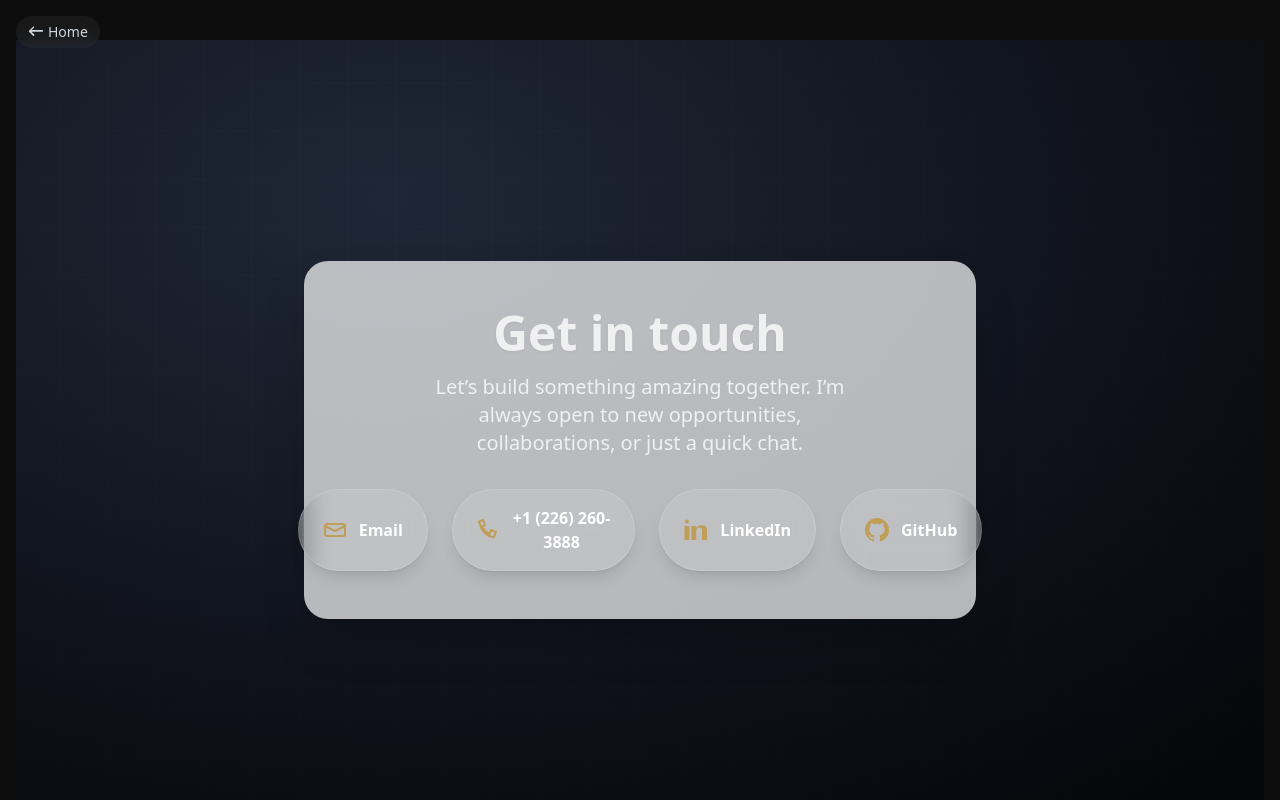
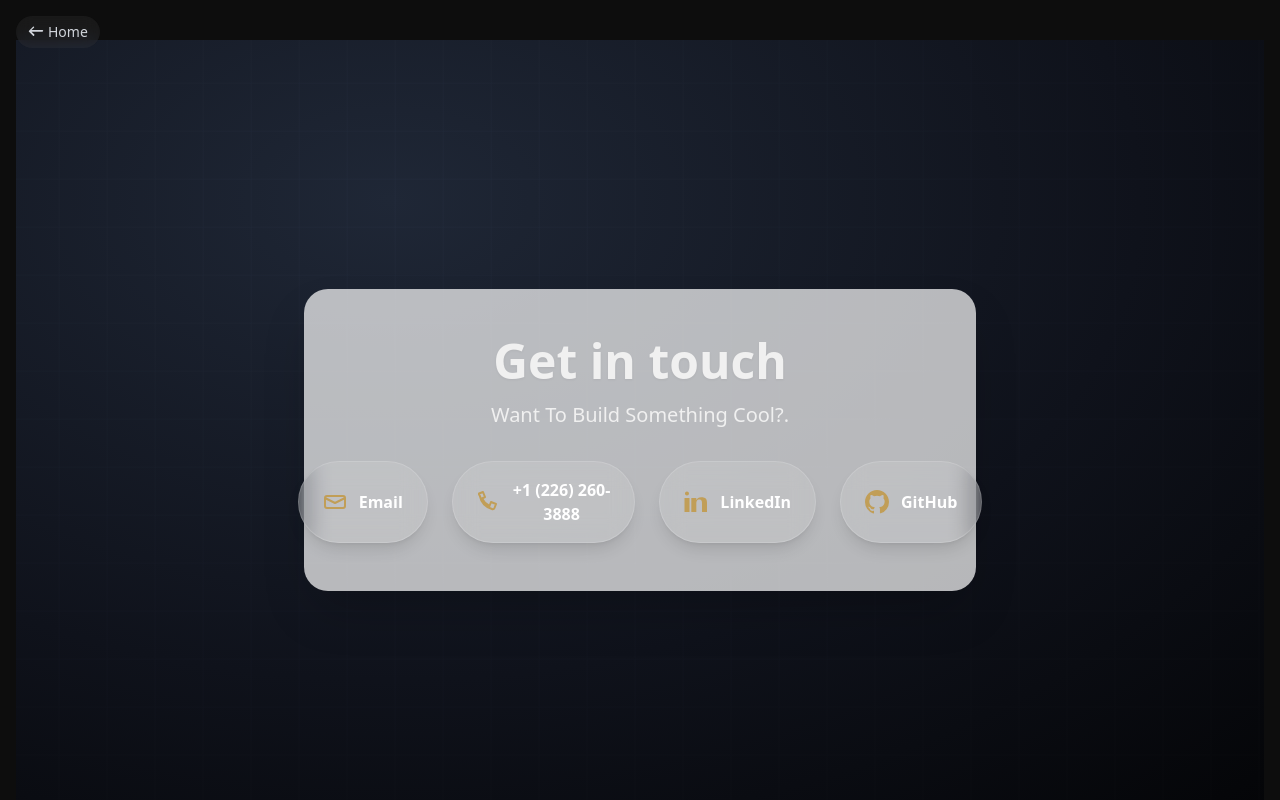
Before and after one commit to MathioLucas/my-portfolio, an Astro site: page /contact in a window 1280 px wide. Shown: the top 800 px of the page. Built offline with nearby package versions, Linux system fonts and the light colour scheme; Astro itself is replaced by a stand-in of ours.

Commit message:
Update contact.astro

```diff
--- a/src/pages/contact.astro
+++ b/src/pages/contact.astro
@@ -20,8 +20,7 @@ import BaseLayout from "../layouts/BaseLayout.astro";
       </h1>
 
       <p class="text-lg md:text-xl text-white/90 mb-8 max-w-md">
-        Let’s build something amazing together. I’m always open to new
-        opportunities, collaborations, or just a quick chat.
+        Want To Build Something Cool?.
       </p>
 
       <!-- BUTTONS -->
```
